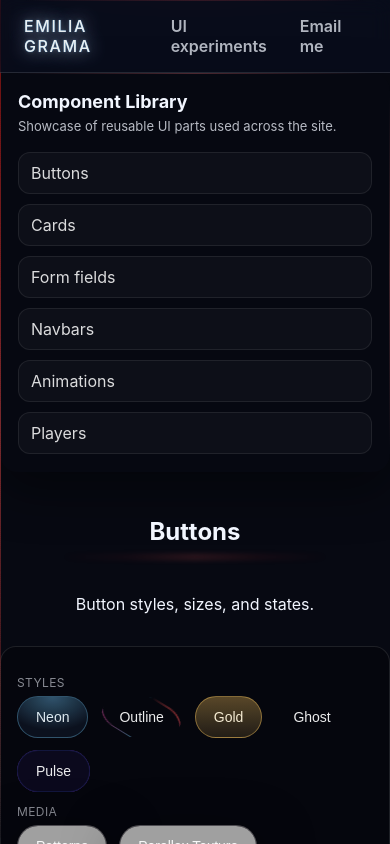
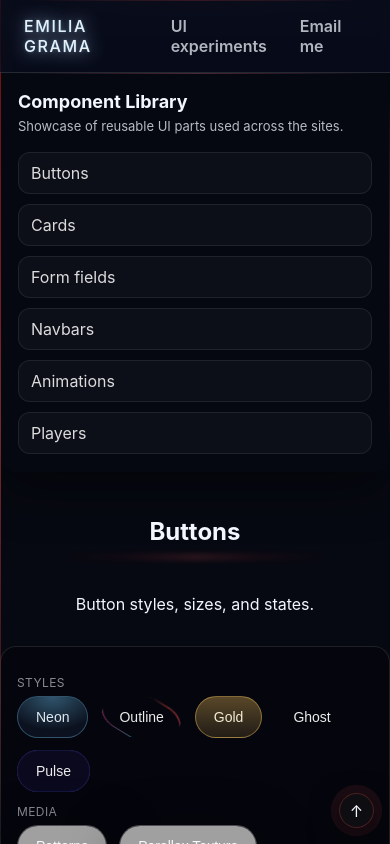
Before and after one commit to emiliagrama/emilia-grama-site, a React (Vite) app: page /components in a window 390 px wide. Shown: the top 844 px of the page. Built offline with nearby package versions, Linux system fonts and the light colour scheme; grey boxes are pictures that could not be loaded.

Commit message:
Add mobile anchor with subtle halo pulse animation

```diff
--- a/src/pages/Components.jsx
+++ b/src/pages/Components.jsx
@@ -16,9 +16,9 @@ export default function Components() {
   return (
     <main className="libPage">
       <div className="libShell">
-        <aside className="libSidebar">
+        <aside className="libSidebar" id="components-menu">
           <h1 className="libTitle">Component Library</h1>
-          <p className="libSubtitle">Showcase of reusable UI parts used across the site.</p>
+          <p className="libSubtitle">Showcase of reusable UI parts used across the sites.</p>
 
           <nav className="libNav">
             {SECTIONS.map(s => (
@@ -198,7 +198,7 @@ export default function Components() {
                   <span className="demoTag">Minimal (menu)</span>
                   <Navbar variant="minimal" withMenu
                   brand="EG"
-                  links={["Menu", "Work"]}
+                  links={["Offers", "Work"]}
                   ctaLabel="Send email" />
                 </div>
               </div>
@@ -209,6 +209,14 @@ export default function Components() {
           <div className="libSection" id="player"><header className="libSection__header"><h2>Players <span className="libPulse" aria-hidden="true" /></h2><p>Coming soon.</p></header><div className="libPanel libPanel--placeholder">—</div></div>
         </section>
       </div>
+      <a
+  href="#components-menu"
+  className="mobileToMenu"
+  aria-label="Back to components menu"
+>
+  ↑
+</a>
+
     </main>
   );
 }
--- a/src/styles/global.css
+++ b/src/styles/global.css
@@ -11,3 +11,50 @@ a { color: inherit; text-decoration: none; }
 html{
   scroll-behavior: smooth !important;
 }
+@media (max-width: 900px) {
+  .mobileToMenu {
+    position: fixed;
+    right: 16px;
+    bottom: 16px;
+    z-index: 200;
+
+    width: 35px;
+    height: 35px;
+    border-radius: 18px;
+
+    display: grid;
+    place-items: center;
+
+    background: rgba(15,15,20,0.95);
+    border: 1px solid rgba(255,80,80,0.25);
+    box-shadow:
+      0 10px 30px rgba(0,0,0,0.5),
+      0 0 12px rgba(255,80,80,0.15);
+    backdrop-filter: blur(14px);
+    animation: haloPulse 2.8s ease-in-out infinite;
+    text-decoration: none;
+
+    color: inherit;
+
+    font-size: 1rem;
+  }
+}
+@keyframes haloPulse {
+  0% {
+    box-shadow:
+      0 10px 30px rgba(0,0,0,0.5),
+      0 0 0 0 rgba(255, 80, 80, 0.21);
+  }
+
+  70% {
+    box-shadow:
+      0 10px 30px rgba(0,0,0,0.5),
+      0 0 0 14px rgba(255, 80, 80, 0);
+  }
+
+  100% {
+    box-shadow:
+      0 10px 30px rgba(0,0,0,0.5),
+      0 0 0 0 rgba(255, 80, 80, 0);
+  }
+}
```
